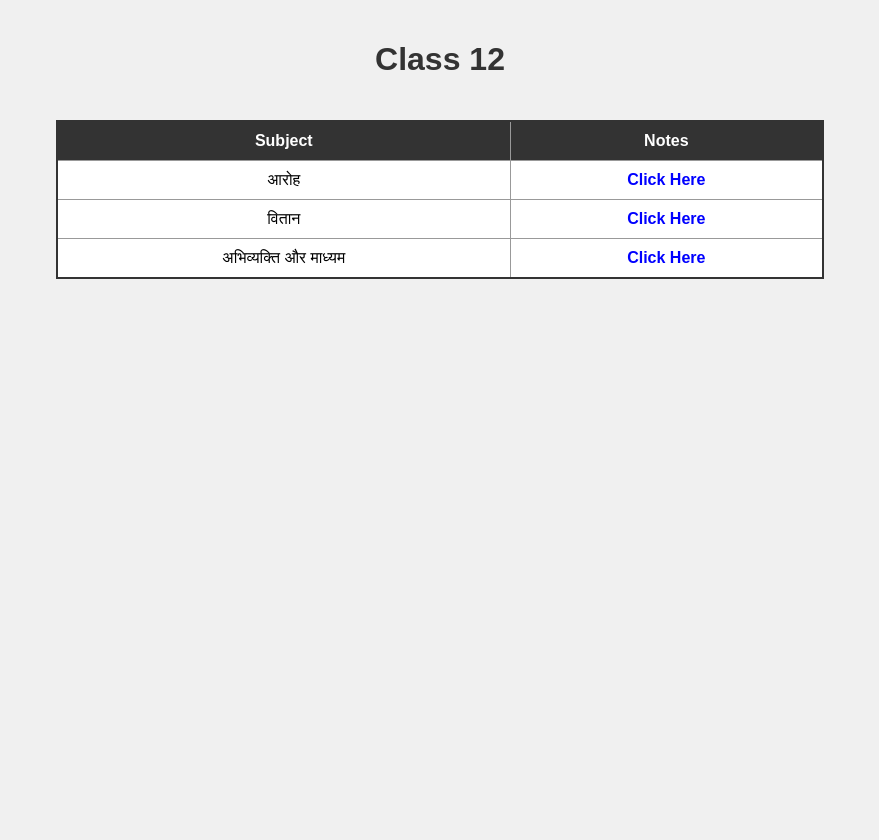
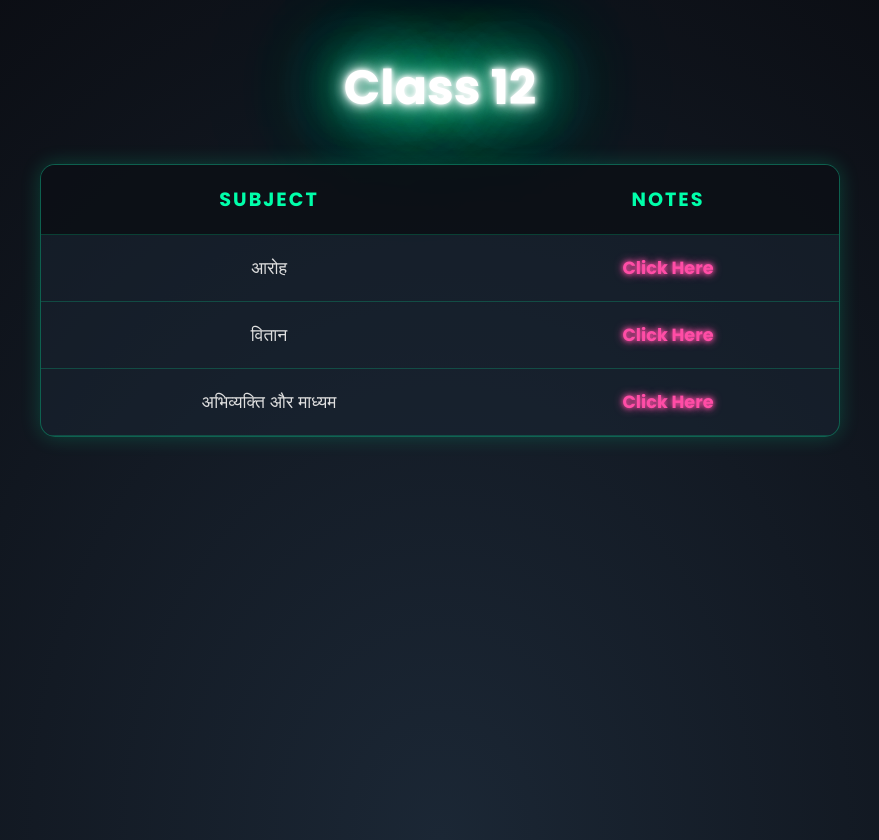
Before and after one commit to AtharvaSh/hindi, a plain HTML site: page i1.html in a window 1280 px wide. Shown: the whole page, without its empty margins (200-1079 px from the left). Before the commit the page ends 800 px from the top, so only its background shows below. Drawn offline with Linux system fonts and the light colour scheme.

Commit message:
Update i1.html

```diff
--- a/i1.html
+++ b/i1.html
@@ -3,42 +3,112 @@
 <head>
     <meta charset="UTF-8">
     <title>Class 12th Subjects</title>
+    <link rel="preconnect" href="https://fonts.googleapis.com">
+    <link rel="preconnect" href="https://fonts.gstatic.com" crossorigin>
+    <link href="https://fonts.googleapis.com/css2?family=Poppins:wght@400;600;700&display=swap" rel="stylesheet">
     <style>
+        /* Inspired by the theme of abhivyakti.netlify.app */
         body {
-            font-family: Arial, sans-serif;
-            background-color: #f0f0f0;
+            font-family: 'Poppins', Arial, sans-serif;
+            background-color: #090a0f;
+            /* A radial gradient to mimic the deep space look */
+            background-image: radial-gradient(ellipse at bottom, #1b2735 0%, #090a0f 100%);
+            color: #e0e0e0;
             margin: 0;
-            padding: 0;
+            padding: 20px;
+            min-height: 100vh;
+            display: flex;
+            flex-direction: column;
+            align-items: center;
         }
+
         h1 {
+            font-size: 3rem;
+            color: #fff;
+            /* Neon glow effect */
+            text-shadow:
+                0 0 7px #fff,
+                0 0 10px #fff,
+                0 0 21px #fff,
+                0 0 42px #0fa,
+                0 0 82px #0fa,
+                0 0 92px #0fa,
+                0 0 102px #0fa,
+                0 0 151px #0fa;
             text-align: center;
-            font-size: 32px;
-            color: #333;
+            margin-bottom: 40px;
+            animation: flicker 1.5s infinite alternate;
+        }
+
+        /* Animation for the glowing text */
+        @keyframes flicker {
+            0%, 18%, 22%, 25%, 53%, 57%, 100% {
+                text-shadow:
+                0 0 4px #fff,
+                0 0 11px #fff,
+                0 0 19px #fff,
+                0 0 40px #0fa,
+                0 0 80px #0fa,
+                0 0 90px #0fa,
+                0 0 100px #0fa,
+                0 0 150px #0fa;
+            }
+            20%, 24%, 55% {
+                text-shadow: none;
+            }
+        }
+
+        table {
+            width: 80%;
+            max-width: 800px;
+            margin: 0 auto;
+            border-collapse: separate; /* Changed for border-radius to work */
+            border-spacing: 0;
+            background-color: rgba(27, 39, 53, 0.5); /* Semi-transparent background */
+            border: 1px solid rgba(0, 255, 170, 0.3);
+            border-radius: 15px;
+            overflow: hidden; /* Keeps content within rounded corners */
+            box-shadow: 0 0 20px rgba(0, 255, 170, 0.2);
+        }
+
+        th, td {
             padding: 20px;
+            text-align: center;
+            border-bottom: 1px solid rgba(0, 255, 170, 0.2);
         }
-        table {
-            width: 60%;
-            margin: 0 auto;
-            border-collapse: collapse;
-            background-color: white;
-            border: 2px solid #333;
+
+        /* Remove bottom border from the last row's cells */
+        tr:last-child td {
+            border-bottom: none;
         }
-        th, td {
-            padding: 10px;
-            text-align: center;
-            border: 1px solid #999;
+
+        th {
+            background-color: rgba(9, 10, 15, 0.7);
+            color: #0fa; /* Glowing aqua color */
+            font-size: 1.2rem;
+            text-transform: uppercase;
+            letter-spacing: 2px;
         }
-        th {
-            background-color: #333;
-            color: white;
+
+        td {
+            font-size: 1.1rem;
         }
+
         a {
             text-decoration: none;
-            color: blue;
+            color: #ff4da6; /* Vibrant pink for links */
             font-weight: bold;
+            text-shadow: 0 0 5px #ff4da6, 0 0 10px #ff4da6;
+            transition: all 0.3s ease;
         }
+
         a:hover {
-            color: #0073e6;
+            color: #fff;
+            text-shadow:
+                0 0 5px #ff4da6,
+                0 0 15px #ff4da6,
+                0 0 25px #ff4da6,
+                0 0 40px #ff4da6;
         }
     </style>
 </head>
```
